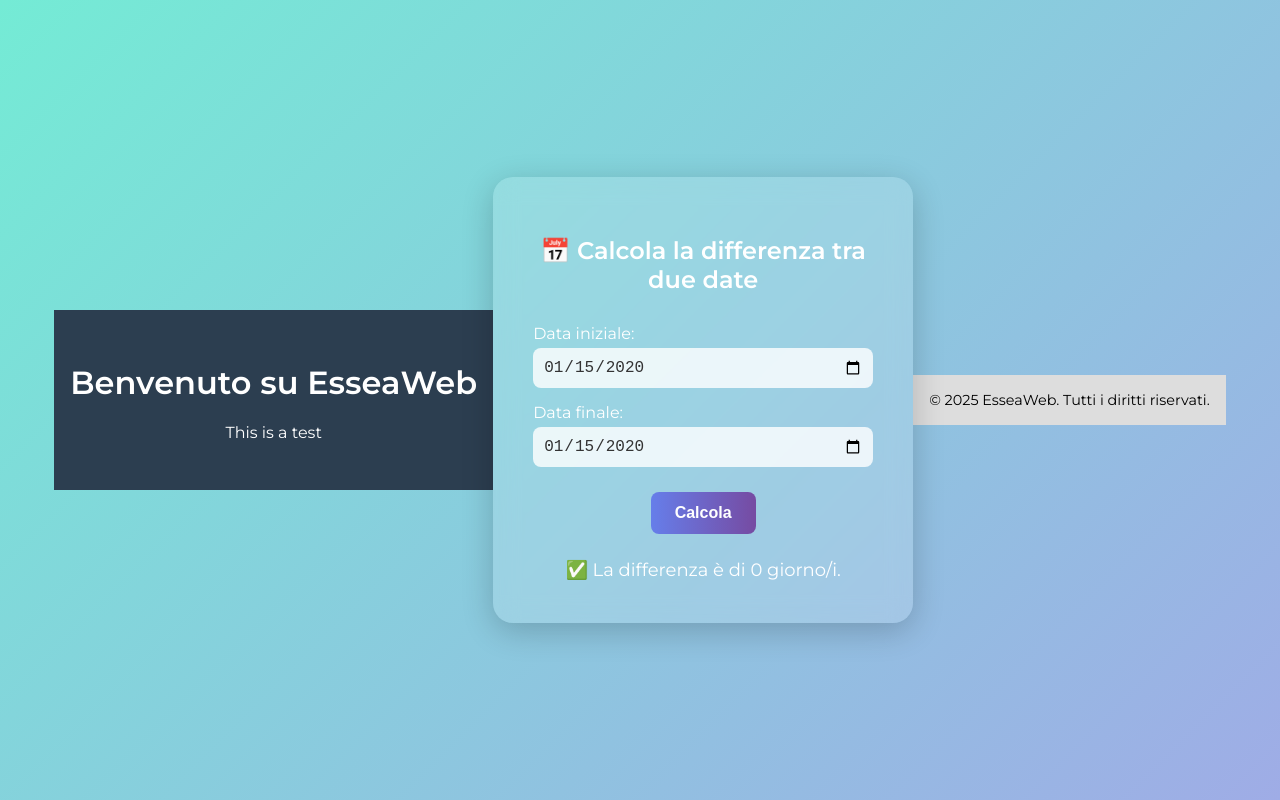
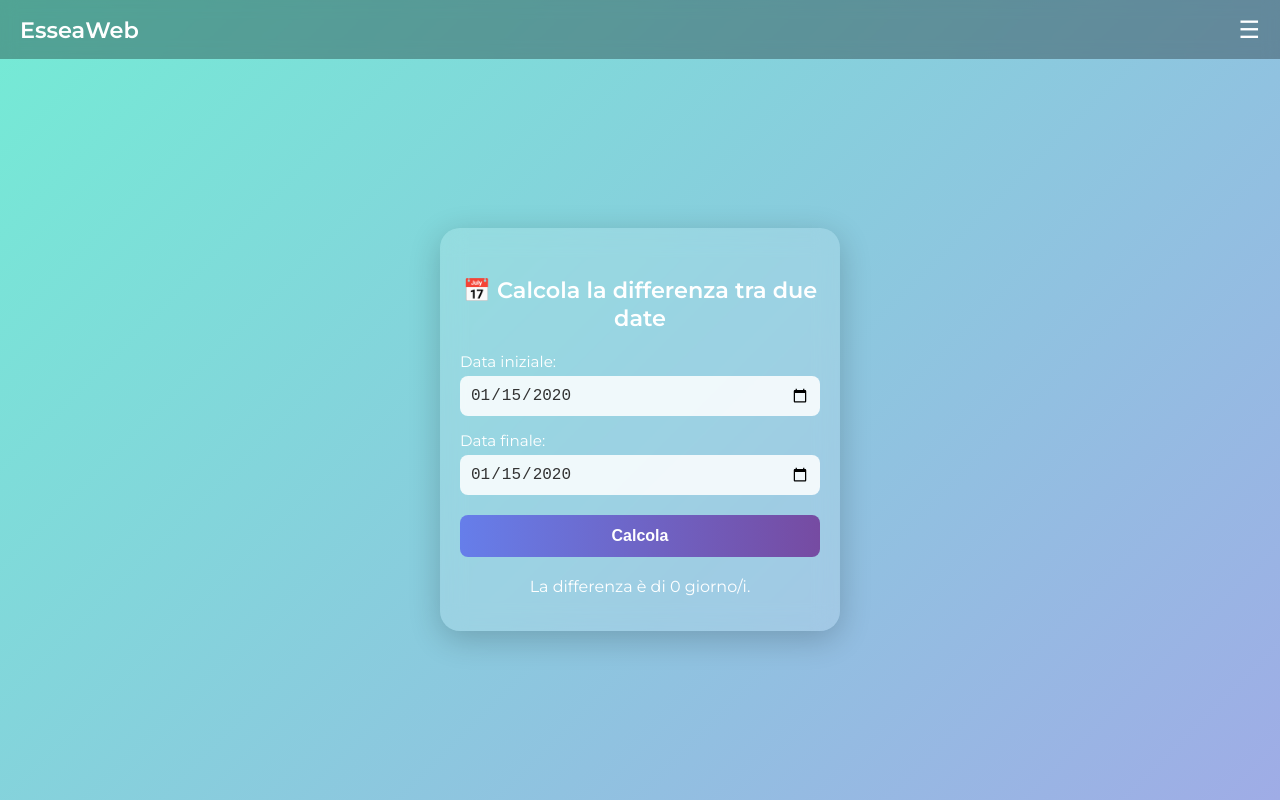
Before and after one commit to stefetto/esseaweb, a plain HTML site: page index.html in a window 1280 px wide. Both pictures are taken after typing "2020-01-15", "2020-01-15" into the empty fields and a click on the button "Calcola". Drawn offline with Linux system fonts and the light colour scheme.

Commit message:
Update index.html

```diff
--- a/index.html
+++ b/index.html
@@ -1,50 +1,9 @@
 <!DOCTYPE html>
 <html lang="it">
 <head>
-  <meta charset="UTF-8" />
-  <meta name="viewport" content="width=device-width, initial-scale=1.0" />
-  <title>EsseaWeb</title>
-  <style>
-    body {
-      font-family: Arial, sans-serif;
-      background: #f4f4f4;
-      margin: 0;
-      padding: 0;
-      text-align: center;
-    }
-    header {
-      background: #2c3e50;
-      color: white;
-      padding: 2rem 1rem;
-    }
-    main {
-      padding: 2rem;
-    }
-    footer {
-      background: #ddd;
-      padding: 1rem;
-      font-size: 0.9rem;
-    }
-    a.button {
-      display: inline-block;
-      margin-top: 1rem;
-      padding: 0.7rem 1.5rem;
-      background: #3498db;
-      color: white;
-      text-decoration: none;
-      border-radius: 5px;
-    }
-    a.button:hover {
-      background: #2980b9;
-    }
-  </style>
-</head>
-<body>
-  <header>
-    <h1>Benvenuto su EsseaWeb</h1>
-    <p>This is a test</p>
-  </header>
-  <title>Calcolo differenza tra date</title>
+  <meta charset="UTF-8">
+  <meta name="viewport" content="width=device-width, initial-scale=1.0">
+  <title>EsseaWeb - Calcolo differenza tra date</title>
   <link href="https://fonts.googleapis.com/css2?family=Montserrat:wght@400;600&display=swap" rel="stylesheet">
   <style>
     * {
@@ -55,20 +14,68 @@
       margin: 0;
       font-family: 'Montserrat', sans-serif;
       background: linear-gradient(135deg, #74ebd5, #9face6);
+      min-height: 100vh;
+      display: flex;
+      flex-direction: column;
+    }
+
+    /* HEADER */
+    header {
+      background-color: rgba(0, 0, 0, 0.3);
+      backdrop-filter: blur(8px);
+      padding: 15px 20px;
+      display: flex;
+      justify-content: space-between;
+      align-items: center;
+      color: white;
+    }
+
+    header h1 {
+      font-size: 1.4rem;
+      margin: 0;
+    }
+
+    .menu-toggle {
+      font-size: 1.5rem;
+      cursor: pointer;
+      display: block;
+    }
+
+    nav {
+      display: none;
+      flex-direction: column;
+      background-color: rgba(0, 0, 0, 0.2);
+      backdrop-filter: blur(6px);
+      padding: 10px 20px;
+    }
+
+    nav a {
+      color: white;
+      text-decoration: none;
+      margin: 8px 0;
+      font-weight: 500;
+    }
+
+    nav.show {
+      display: flex;
+    }
+
+    /* CARD */
+    .container {
+      flex: 1;
       display: flex;
       align-items: center;
       justify-content: center;
-      height: 100vh;
-      overflow: hidden;
+      padding: 20px;
     }
 
     .card {
       background: rgba(255, 255, 255, 0.15);
       backdrop-filter: blur(12px);
       border-radius: 20px;
-      padding: 40px;
-      width: 90%;
-      max-width: 420px;
+      padding: 30px 20px;
+      width: 100%;
+      max-width: 400px;
       box-shadow: 0 8px 32px rgba(0, 0, 0, 0.2);
       text-align: center;
       animation: fadeIn 1s ease-out;
@@ -82,7 +89,8 @@
     h2 {
       color: #fff;
       font-weight: 600;
-      margin-bottom: 30px;
+      margin-bottom: 20px;
+      font-size: 1.4rem;
     }
 
     label {
@@ -91,6 +99,7 @@
       color: #fff;
       font-weight: 500;
       text-align: left;
+      font-size: 0.95rem;
     }
 
     input[type="date"] {
@@ -98,15 +107,15 @@
       padding: 10px;
       border: none;
       border-radius: 8px;
-      font-size: 16px;
-      background-color: rgba(255, 255, 255, 0.8);
+      font-size: 1rem;
+      background-color: rgba(255, 255, 255, 0.85);
       color: #333;
     }
 
     button {
-      margin-top: 25px;
-      padding: 12px 24px;
-      font-size: 16px;
+      margin-top: 20px;
+      padding: 12px;
+      font-size: 1rem;
       font-weight: 600;
       color: white;
       background: linear-gradient(to right, #667eea, #764ba2);
@@ -114,6 +123,7 @@
       border-radius: 8px;
       cursor: pointer;
       transition: transform 0.2s ease;
+      width: 100%;
     }
 
     button:hover {
@@ -121,55 +131,61 @@
     }
 
     #risultato {
-      margin-top: 25px;
-      font-size: 18px;
+      margin-top: 20px;
+      font-size: 1rem;
       color: #fff;
       font-weight: 500;
       min-height: 24px;
     }
-
-    @media (max-width: 500px) {
-      .card {
-        padding: 30px 20px;
-      }
-    }
   </style>
 </head>
 <body>
-  <div class="card">
-    <h2>📅 Calcola la differenza tra due date</h2>
 
-    <label for="data1">Data iniziale:</label>
-    <input type="date" id="data1">
+  <header>
+    <h1>EsseaWeb</h1>
+    <div class="menu-toggle" onclick="toggleMenu()">☰</div>
+  </header>
 
-    <label for="data2">Data finale:</label>
-    <input type="date" id="data2">
+  <nav id="menu">
+    <a href="#">Home</a>
+    <a href="#">Servizi</a>
+    <a href="#">Contatti</a>
+    <a href="#">Chi siamo</a>
+  </nav>
 
-    <button onclick="calcolaDifferenza()">Calcola</button>
-
-    <div id="risultato"></div>
+  <div class="container">
+    <div class="card">
+      <h2>📅 Calcola la differenza tra due date</h2>
+      <label for="dataInizio">Data iniziale:</label>
+      <input type="date" id="dataInizio">
+      <label for="dataFine">Data finale:</label>
+      <input type="date" id="dataFine">
+      <button onclick="calcolaDifferenza()">Calcola</button>
+      <div id="risultato"></div>
+    </div>
   </div>
 
   <script>
+    function toggleMenu() {
+      const menu = document.getElementById('menu');
+      menu.classList.toggle('show');
+    }
+
     function calcolaDifferenza() {
-      const d1 = new Date(document.getElementById("data1").value);
-      const d2 = new Date(document.getElementById("data2").value);
-      const risultato = document.getElementById("risultato");
+      const inizio = new Date(document.getElementById('dataInizio').value);
+      const fine = new Date(document.getElementById('dataFine').value);
+      const risultato = document.getElementById('risultato');
 
-      if (isNaN(d1) || isNaN(d2)) {
-        risultato.textContent = "⚠️ Inserisci entrambe le date.";
+      if (isNaN(inizio) || isNaN(fine)) {
+        risultato.textContent = "Inserisci entrambe le date.";
         return;
       }
 
-      const diffMs = Math.abs(d2 - d1);
-      const diffGiorni = Math.ceil(diffMs / (1000 * 60 * 60 * 24));
-
-      risultato.textContent = `✅ La differenza è di ${diffGiorni} giorno/i.`;
+      const diffMs = fine - inizio;
+      const diffGiorni = Math.floor(diffMs / (1000 * 60 * 60 * 24));
+      risultato.textContent = `La differenza è di ${diffGiorni} giorno/i.`;
     }
   </script>
 
-  <footer>
-    &copy; 2025 EsseaWeb. Tutti i diritti riservati.
-  </footer>
 </body>
 </html>
```
